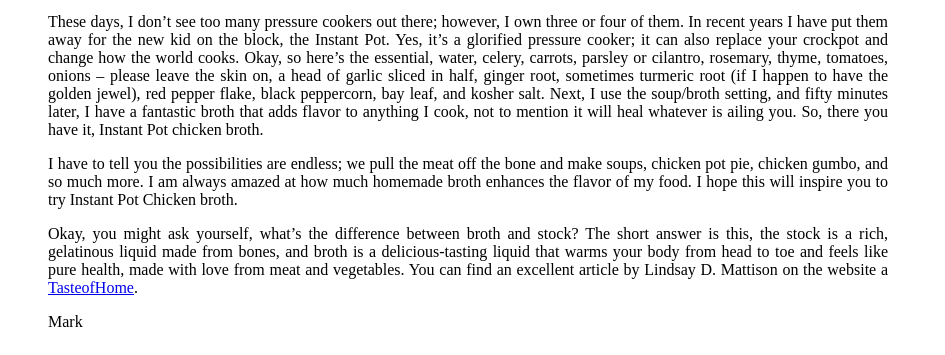
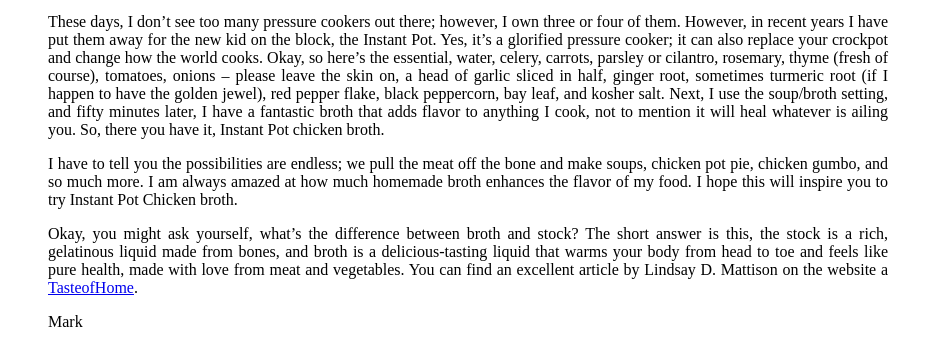
Before and after one commit to MCSquaredTech/week07, a plain HTML site: page code-assignment/blogspot.html in a window 1280 px wide. Shown: the part 565-920 px from the top of the page, without its empty margins (0-945 px from the left). Drawn offline with Linux system fonts and the light colour scheme.

Commit message:
09 - Finished product

```diff
--- a/code-assignment/blogspot.html
+++ b/code-assignment/blogspot.html
@@ -4,7 +4,7 @@
     <meta charset="UTF-8">
     <meta http-equiv="X-UA-Compatible" content="IE=edge">
     <meta name="viewport" content="width=device-width, initial-scale=1.0">
-    <title>Chris's Place</title>
+    <title>Chris's Place - Blogspot</title>
 </head>
 <body id="container">
     <div id="title">
@@ -45,10 +45,10 @@
         <div style="display: block; margin: 10px 40px;">
             <div style="width: 840px;">
                 <p style="text-align: justify;">
-                    These days, I don’t see too many pressure cookers out there; however, I own three or four of them. In recent years
+                    These days, I don’t see too many pressure cookers out there; however, I own three or four of them. However, in recent years
                     I have put them away for the new kid on the block, the Instant Pot. Yes, it’s a glorified pressure cooker; it can
                     also replace your crockpot and change how the world cooks. Okay, so here’s the essential, water, celery, carrots,
-                    parsley or cilantro, rosemary, thyme, tomatoes, onions – please leave the skin on, a head of garlic sliced in half,
+                    parsley or cilantro, rosemary, thyme (fresh of course), tomatoes, onions – please leave the skin on, a head of garlic sliced in half,
                     ginger root, sometimes turmeric root (if I happen to have the golden jewel), red pepper flake, black peppercorn,
                     bay leaf, and kosher salt. Next, I use the soup/broth setting, and fifty minutes later, I have a fantastic broth that
                     adds flavor to anything I cook, not to mention it will heal whatever is ailing you. So, there you have it, Instant Pot
```
Also changed, not shown: code-assignment/contact.html (+1 -1 lines).
